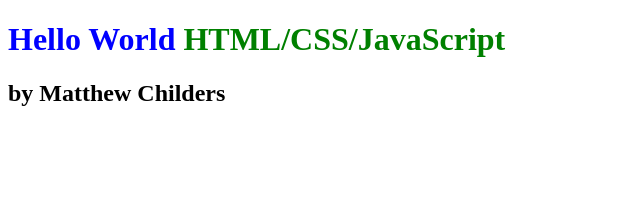
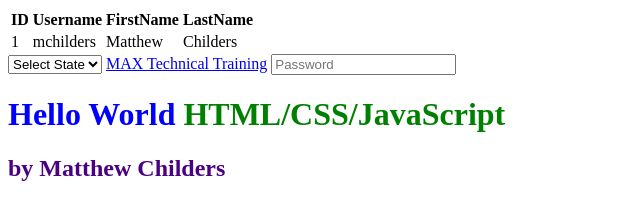
Before and after one commit to Mchilders14/html-css-javascript, a plain HTML site: page helloworld/index.html in a window 1280 px wide. Shown: the whole page, without its empty margins (0-640 px from the left). Drawn offline with Linux system fonts and the light colour scheme.

Commit message:
adding resume in html

```diff
--- a/helloworld/index.html
+++ b/helloworld/index.html
@@ -7,7 +7,34 @@
     <title>Document</title>
 </head>
 <body>
+    <div>
+        <table>
+            <thead></thead>
+            <tr>
+                <th>ID</th>
+                <th>Username</th>
+                <th>FirstName</th>
+                <th>LastName</th>
+            </tr>
+            <tbody></tbody>
+                <tr>
+                    <td>1</td>
+                    <td>mchilders</td>
+                    <td>Matthew</td>
+                    <td>Childers</td>
+                </tr>
+            <tfoot></tfoot>
+        </table>
+    </div>
+    <select>
+        <option value="" disabled selected hidden>Select State</option>
+        <option value="OH">Ohio</option>
+        <option value="KY">Kentucky</option>
+        <option value="IN">Indiana</option>
+    </select>
+    <a href="http://maxtrain.com" target="_blank">MAX Technical Training</a>
+    <input type="password" placeholder="Password">
     <h1 style="color:blue">Hello World <span style="color:green;">HTML/CSS/JavaScript</span></h1>
-    <h2>by Matthew Childers</h2>
+    <h2 style="color: indigo;">by Matthew Childers</h2>
 </body>
 </html>
```
Also changed, not shown: html-resume/index.html (added, +51 -0 lines), 2 other files.
